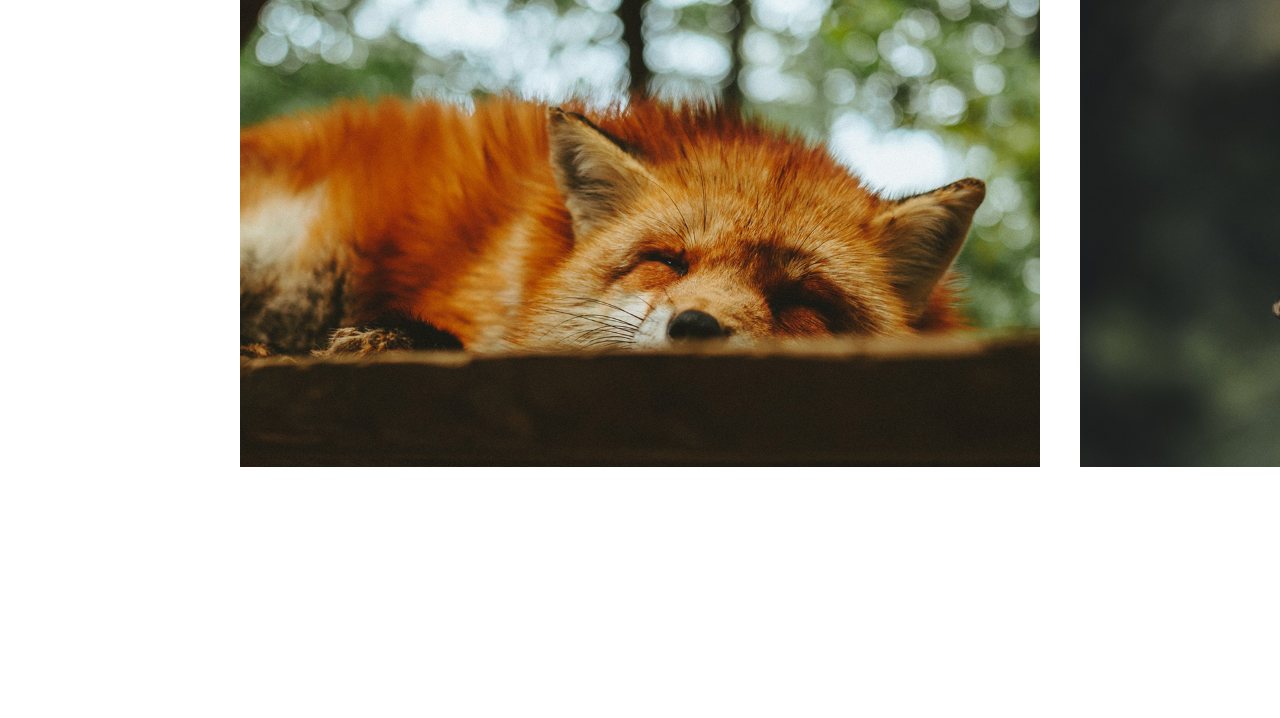
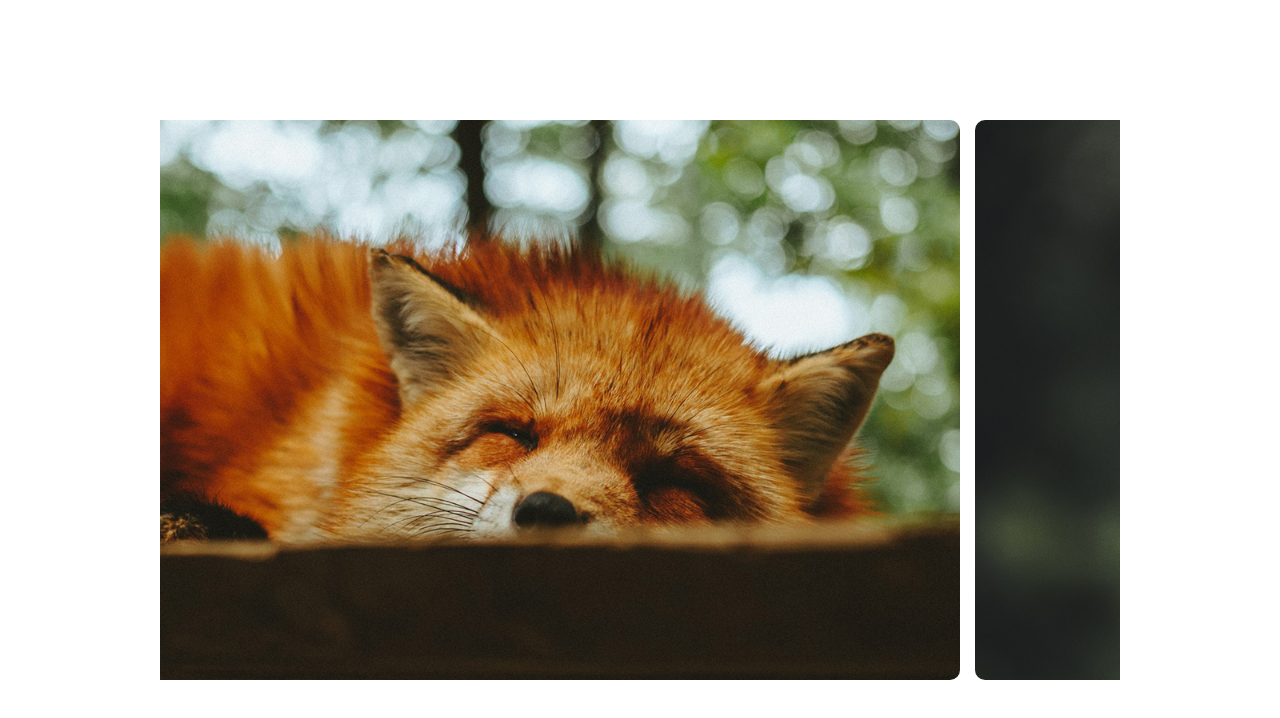
Before and after one commit to leonardopang/slide-origamid, a plain HTML site: page index.html in a window 1280 px wide. Drawn offline with Linux system fonts and the light colour scheme.

Commit message:
Ajuste para aparecer somente uma imagem

```diff
--- a/assets/css/style.css
+++ b/assets/css/style.css
@@ -9,8 +9,16 @@ img{
   max-width: 100%;
 }
 
+body{
+  display: flex;
+  align-items: center;
+  height: 100vh;
+}
+
 .slide-wrapper{
   overflow: hidden;
+  width: 80%;
+  margin: 0 auto;
 }
 
 .slide-wrapper_holder {
@@ -18,8 +26,18 @@ img{
 }
 
 .slider-wrapper--item{
-  width: 80vw;
-  max-width: 800px;
+  width: 100%;
   flex-shrink: 0;
-  margin: 0 20px;
+  margin-right: 15px;
 }
+
+.slider-wrapper--item img{
+  border-radius: 10px;
+}
+
+@media (min-width: 1025px){
+  .container-wrap{
+    max-width: 1200px;
+    margin: 0 auto;
+  }
+}
--- a/assets/js/slide.js
+++ b/assets/js/slide.js
@@ -66,13 +66,11 @@ export default class Slide {
     this.wrapper.addEventListener('touchend', this.onEnd);
   }
 
-
-
   // Slides config
 
   slidePosition(slide) {
     const margin = (this.wrapper.offsetWidth - slide.offsetWidth) / 2;
-    return -(slide.offsetLeft - margin);
+    return -(slide.offsetLeft + margin);
   }
 
   slidesConfig() {
--- a/index.html
+++ b/index.html
@@ -8,6 +8,7 @@
   <link rel="stylesheet" href="/assets/css/style.css">
 </head>
 <body>
+  <div class="container-wrap">
     <div class="slide-wrapper">
       <div class="slide-wrapper_holder">
         <div class="slider-wrapper--item">
@@ -24,6 +25,7 @@
         </div>
       </div>
     </div>
+  </div>
   <script type="module" src="assets/js/script.js"></script>
 </body>
 </html>
```
Lines whose indentation alone changed are shown as unchanged.
